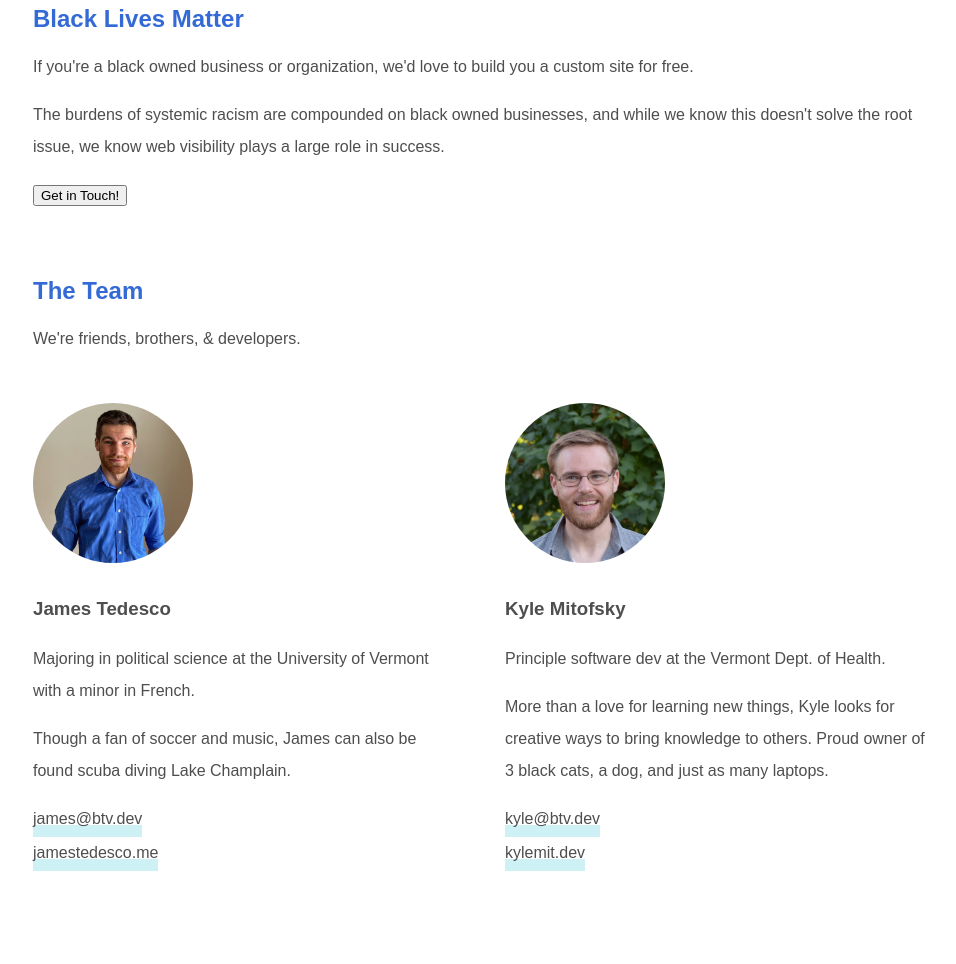
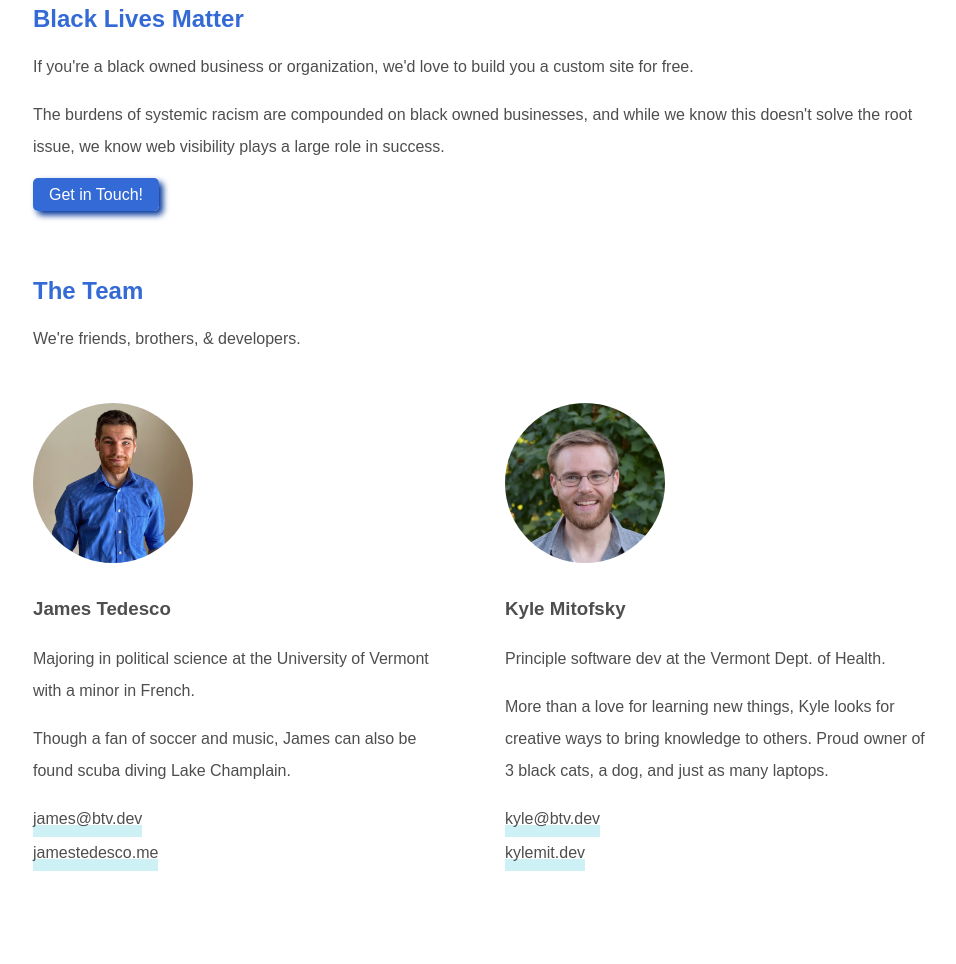
Before and after one commit to btv-dev/btv.dev, an Eleventy site: page index.njk in a window 1280 px wide. Shown: the part 980-1944 px from the top of the page, without its empty margins (159-1115 px from the left). Built offline with nearby package versions, Linux system fonts and the light colour scheme; Eleventy itself is replaced by a stand-in of ours; files that its build step writes are made by us from their sources; a web font is replaced by a local one.

Commit message:
Style button

```diff
--- a/assets/styles.css
+++ b/assets/styles.css
@@ -1,3 +1,4 @@
+/* Utilities */
 html,
 body {
     margin: 0;
@@ -5,6 +6,7 @@ body {
     font-family: sans-serif;
     line-height: 2em;
     color: #4e4e4e;
+    scroll-behavior: smooth;
 }
 
 header {
@@ -56,6 +58,16 @@ a:hover,
     box-shadow: 0px -10px 0px #e4e4e4 inset;
 }
 
+a.button {
+    background: #336AD6;
+    font-size: 1em;
+    padding: .5em 1em;
+    border: none;
+    color: white;
+    border-radius: 5px;
+    box-shadow: #033598 4px 4px 6px;
+}
+
 
 /* Bio Styles */
 .bro {
--- a/index.njk
+++ b/index.njk
@@ -35,7 +35,7 @@ layout: default.njk
         <h2>Black Lives Matter</h2>
         <p>If you're a black owned business or organization, we'd love to build you a custom site for free.</p>
         <p>The burdens of systemic racism are compounded on black owned businesses, and while we know this doesn't solve the root issue, we know web visibility plays a large role in success.</p>
-        <button>Get in Touch!</button>
+        <a class="button" href="#Lets-Talk">Get in Touch!</a>
     </section>
 
     <section id="The-Team">
```
